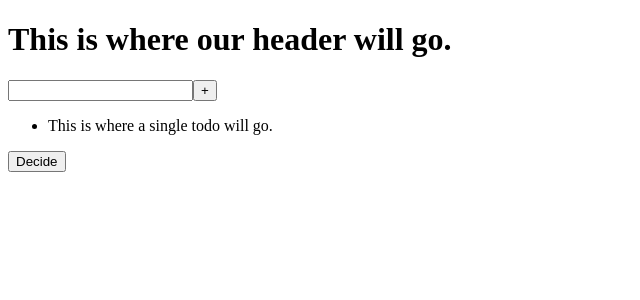
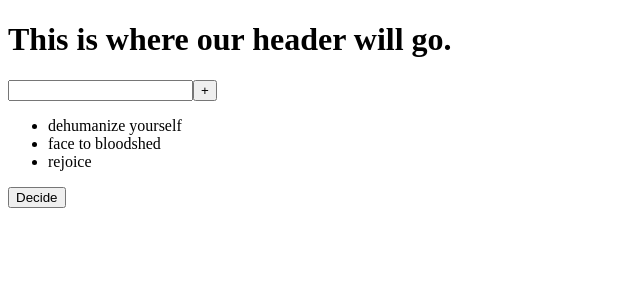
Before and after one commit to DED8IRD/WhatTodo, a React (Create React App) app in the folder what-todo-app/: page / in a window 1280 px wide. Shown: the top 300 px of the page, without its empty margins (0-640 px from the left). Built offline with nearby package versions, Linux system fonts and the light colour scheme.

Commit message:
pass data from parent to child using component props

```diff
--- a/what-todo-app/src/components/App.js
+++ b/what-todo-app/src/components/App.js
@@ -12,7 +12,7 @@ export default class App extends React.Component {
     this.state = {
       title: 'WhatTodo',
       subtitle: 'Decide what to do next.',
-      todos: []
+      todos: ['dehumanize yourself', 'face to bloodshed', 'rejoice']
     }
     // #2 bind methods
     this.addTodo = this.addTodo.bind(this)
@@ -28,9 +28,14 @@ export default class App extends React.Component {
   render() {
     return (
       <div>
-        <Header />
+        <Header
+          title={this.state.title}
+          subtitle={this.state.subtitle}
+        />
         <AddTodo />
-        <Todos />
+        <Todos
+          todos={this.state.todos}
+        />
         <Decision />
       </div>
     )
--- a/what-todo-app/src/components/Todo.js
+++ b/what-todo-app/src/components/Todo.js
@@ -3,16 +3,7 @@ import React from 'react';
 export default class Todo extends React.Component {
 	render() {
 		return (
-			<div>
-				<li>This is where a single todo will go.</li>
-			</div>
-		);
+			<li key={this.props.todo}>{this.props.todo}</li>
+		)
 	}
-
-	// // We have no access to todo in this scope.
-	// render() {
-	// 	return (
-	// 		<li key={todo}>{todo}</li>
-	// 	)
-	// }
 }
--- a/what-todo-app/src/components/Todos.js
+++ b/what-todo-app/src/components/Todos.js
@@ -2,22 +2,14 @@ import React from 'react';
 import Todo from './Todo'
 
 export default class Todos extends React.Component {
-	render() {
-		return (
+  render() {
+    return (
       <ul>
-        <Todo />
+        {(this.props.todos ?
+          this.props.todos.map(todo => <Todo todo={todo} />) :
+          "Nothing to do."
+        )}
       </ul>
-    );
+    )
   }
-  // // We have no access to App.state here, so references to 'this.state' will break our code.
-  // render() {
-  //   return (
-  //     <ul>
-  //       {(this.state.todos ?
-  //         this.state.todos.map(todo => <Todo />) :
-  //         "Nothing to do."
-  //       )}
-  //     </ul>
-  //   )
-  // }
 }
```
Also changed, not shown: 1 other file (tests, documents, lock files or other folders).
